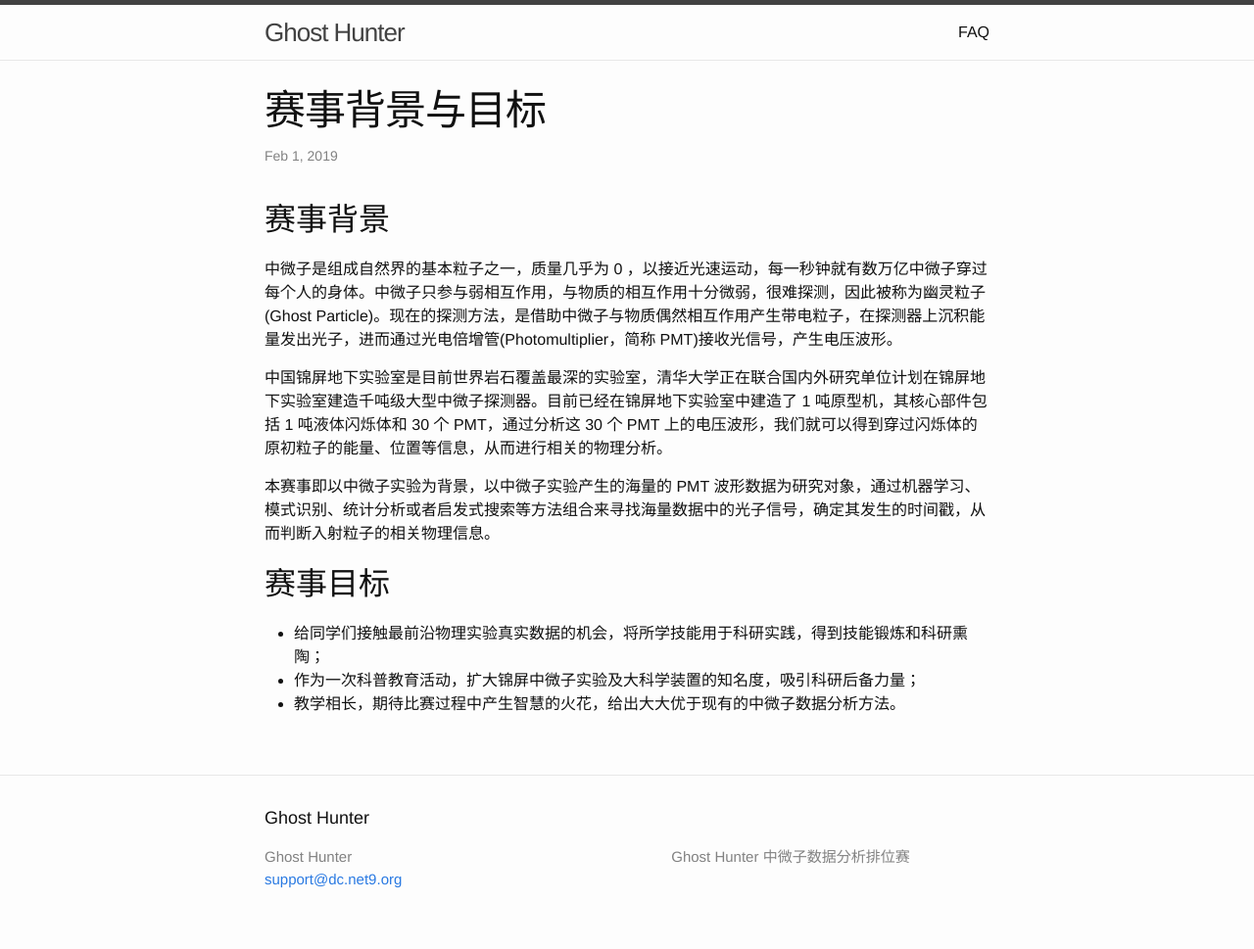
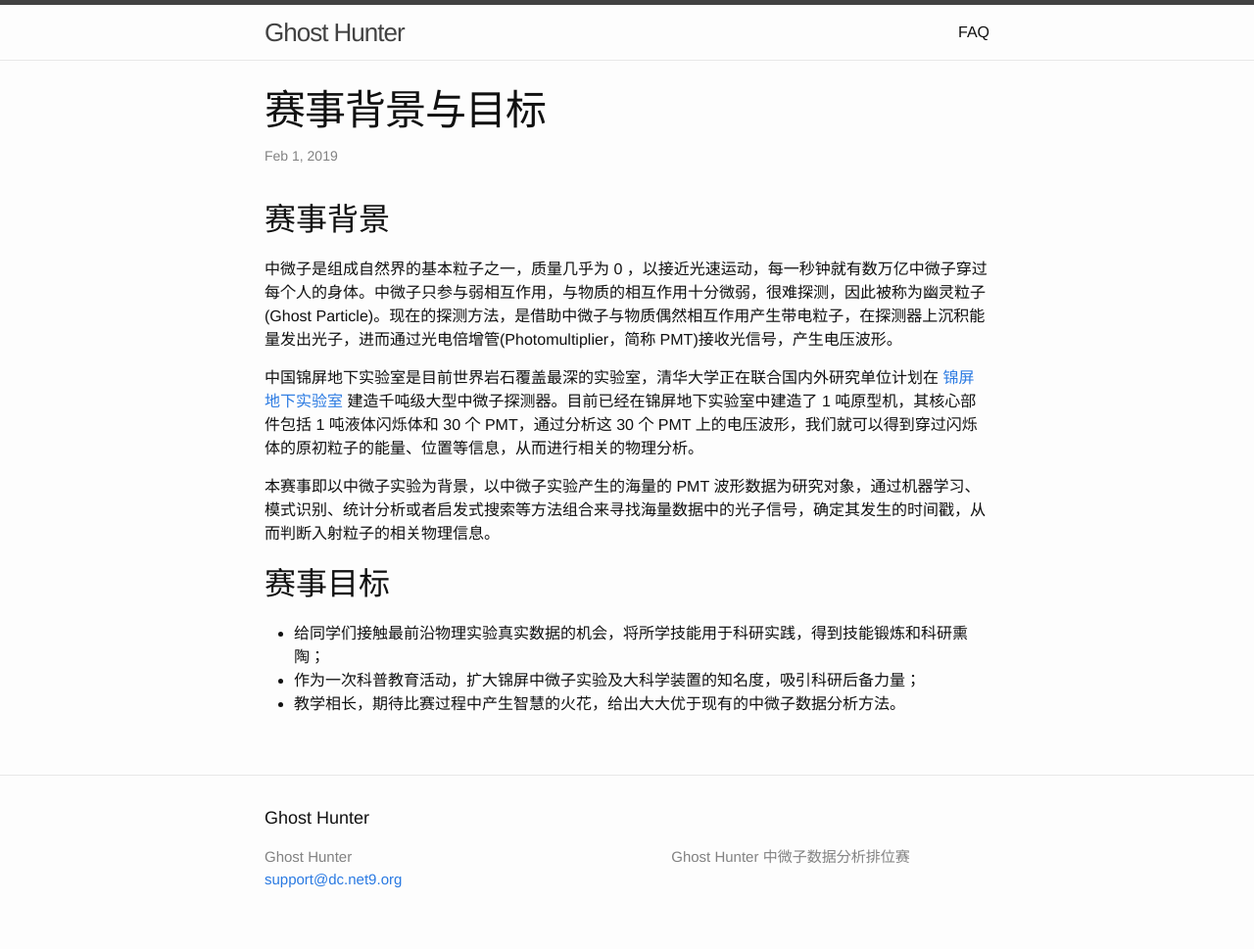
Before and after one commit to ghost-hunter-contest/ghost-hunter-contest.github.io, a Jekyll site: the page built from _posts/2019-02-13-background.markdown, in a window 1280 px wide. Shown: the whole page at 98% size. Built offline with Jekyll 4.4.1, drawn with Linux system fonts in a browser that asks for light colours; part of the change alters nothing that is shown.

```diff
--- a/_posts/2019-02-13-background.markdown
+++ b/_posts/2019-02-13-background.markdown
@@ -8,7 +8,7 @@ date:   2019-02-01 11:23:44 +0800
 
 中微子是组成自然界的基本粒子之一，质量几乎为 0 ，以接近光速运动，每一秒钟就有数万亿中微子穿过每个人的身体。中微子只参与弱相互作用，与物质的相互作用十分微弱，很难探测，因此被称为幽灵粒子(Ghost Particle)。现在的探测方法，是借助中微子与物质偶然相互作用产生带电粒子，在探测器上沉积能量发出光子，进而通过光电倍增管(Photomultiplier，简称 PMT)接收光信号，产生电压波形。
 
-中国锦屏地下实验室是目前世界岩石覆盖最深的实验室，清华大学正在联合国内外研究单位计划在锦屏地下实验室建造千吨级大型中微子探测器。目前已经在锦屏地下实验室中建造了 1 吨原型机，其核心部件包括 1 吨液体闪烁体和 30 个 PMT，通过分析这 30 个 PMT 上的电压波形，我们就可以得到穿过闪烁体的原初粒子的能量、位置等信息，从而进行相关的物理分析。
+中国锦屏地下实验室是目前世界岩石覆盖最深的实验室，清华大学正在联合国内外研究单位计划在 [锦屏地下实验室](jinping.hep.tsinghua.edu.cn) 建造千吨级大型中微子探测器。目前已经在锦屏地下实验室中建造了 1 吨原型机，其核心部件包括 1 吨液体闪烁体和 30 个 PMT，通过分析这 30 个 PMT 上的电压波形，我们就可以得到穿过闪烁体的原初粒子的能量、位置等信息，从而进行相关的物理分析。
 
 本赛事即以中微子实验为背景，以中微子实验产生的海量的 PMT 波形数据为研究对象，通过机器学习、模式识别、统计分析或者启发式搜索等方法组合来寻找海量数据中的光子信号，确定其发生的时间戳，从而判断入射粒子的相关物理信息。
 
```
